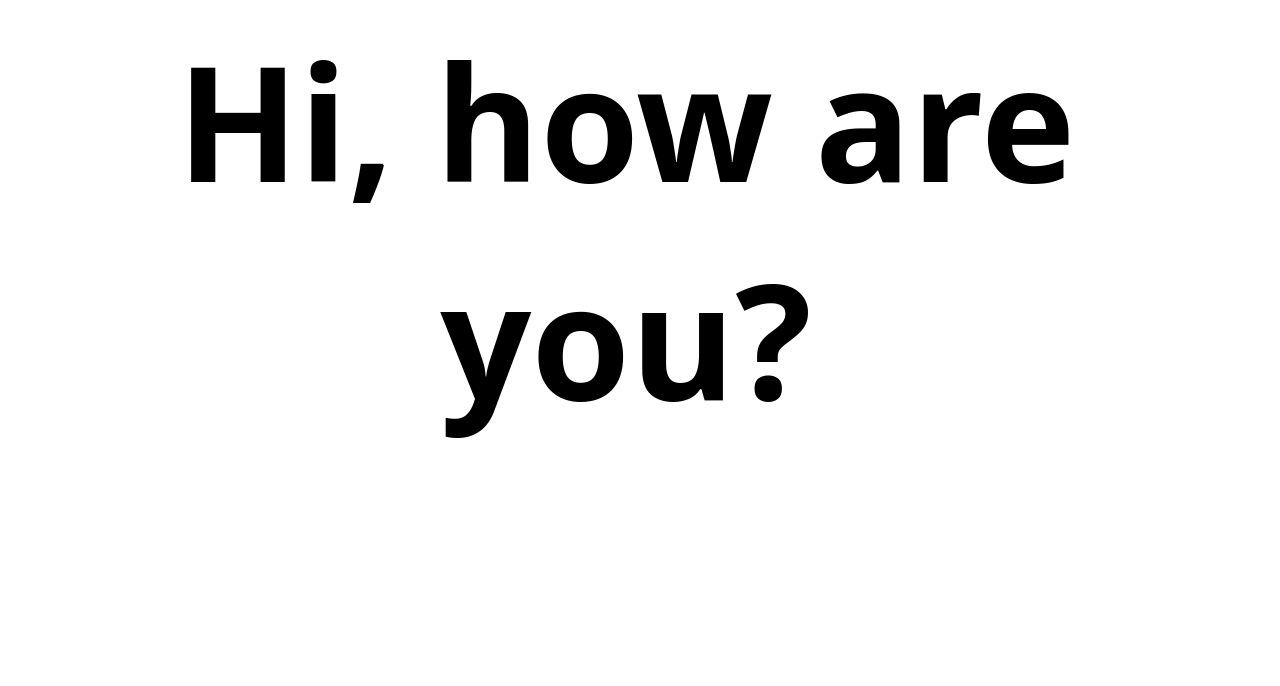
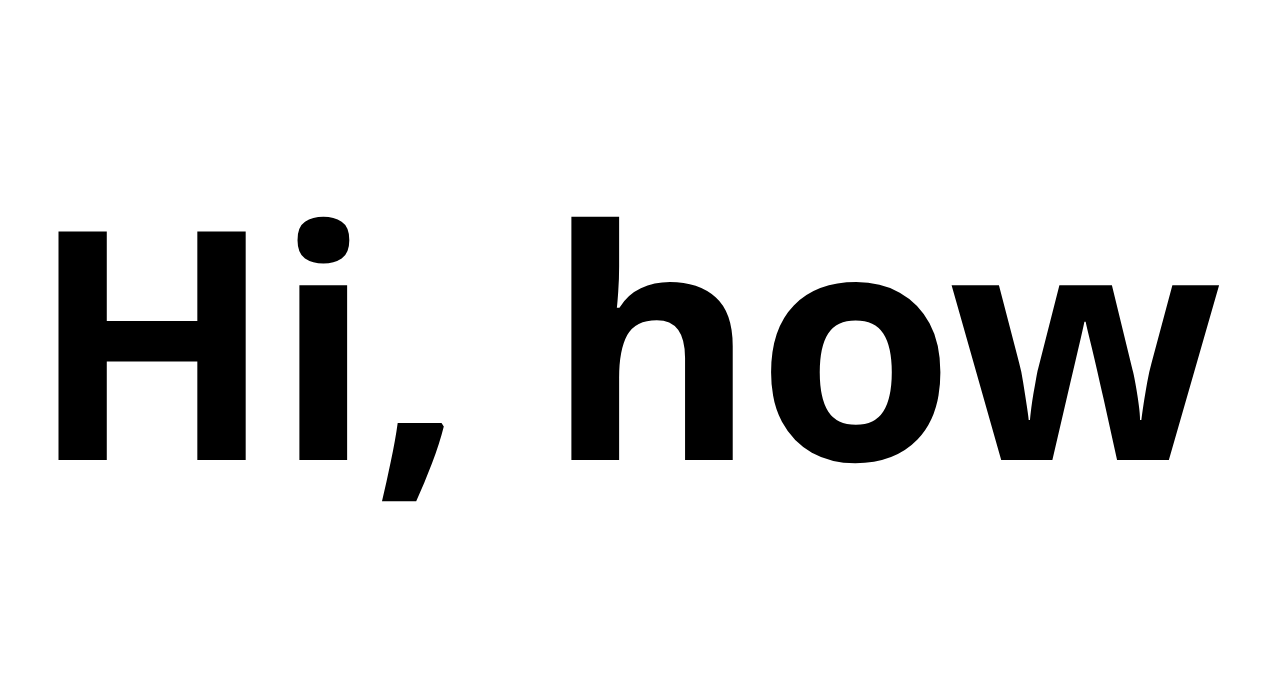
Before and after one commit to satofh/sample_word_en_2, a plain HTML site: page index.html in a window 1280 px wide. Shown: the part 114-800 px from the top of the page. Drawn offline with Linux system fonts and the light colour scheme.

Commit message:
Update index.css

```diff
--- a/index.css
+++ b/index.css
@@ -7,5 +7,5 @@ body {
 }
 
 h1 {
-    font-size: 10em;
+    font-size: 20em;
 }
```
